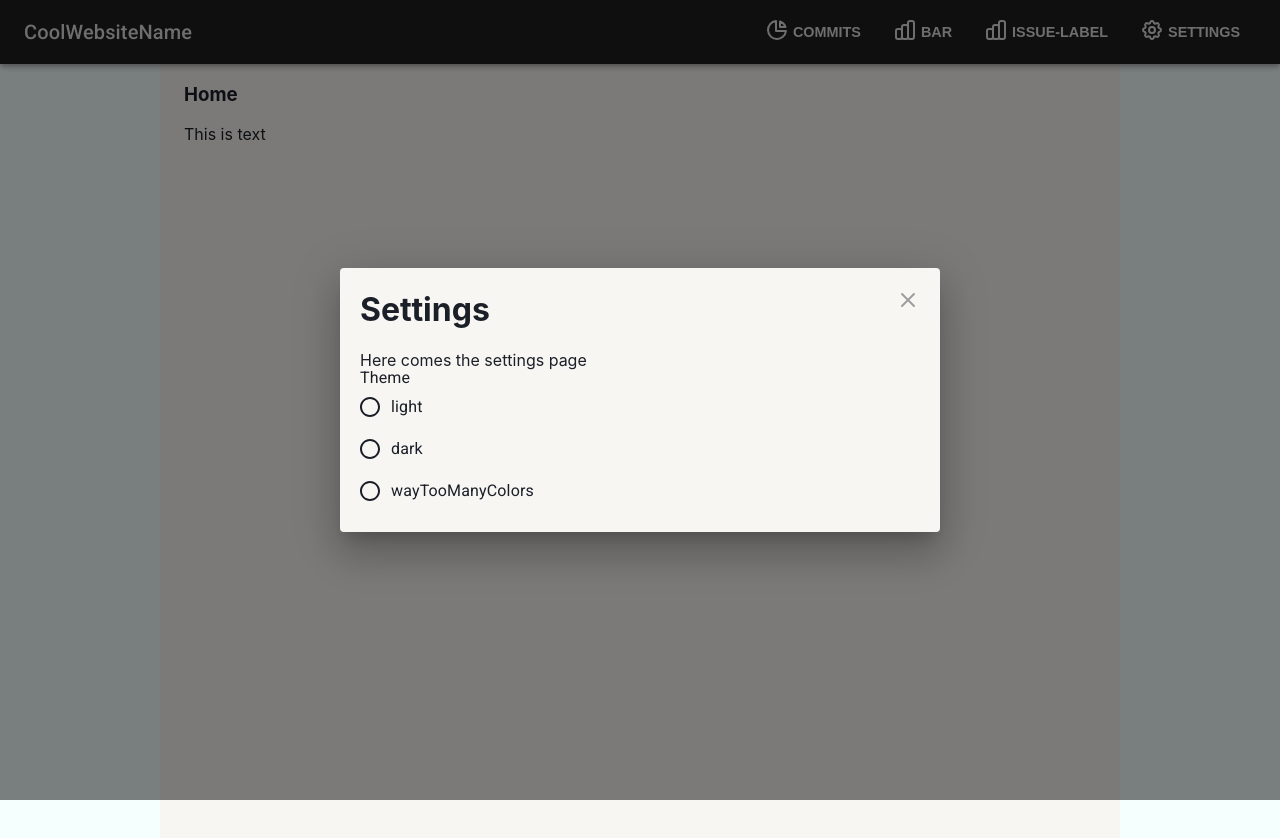
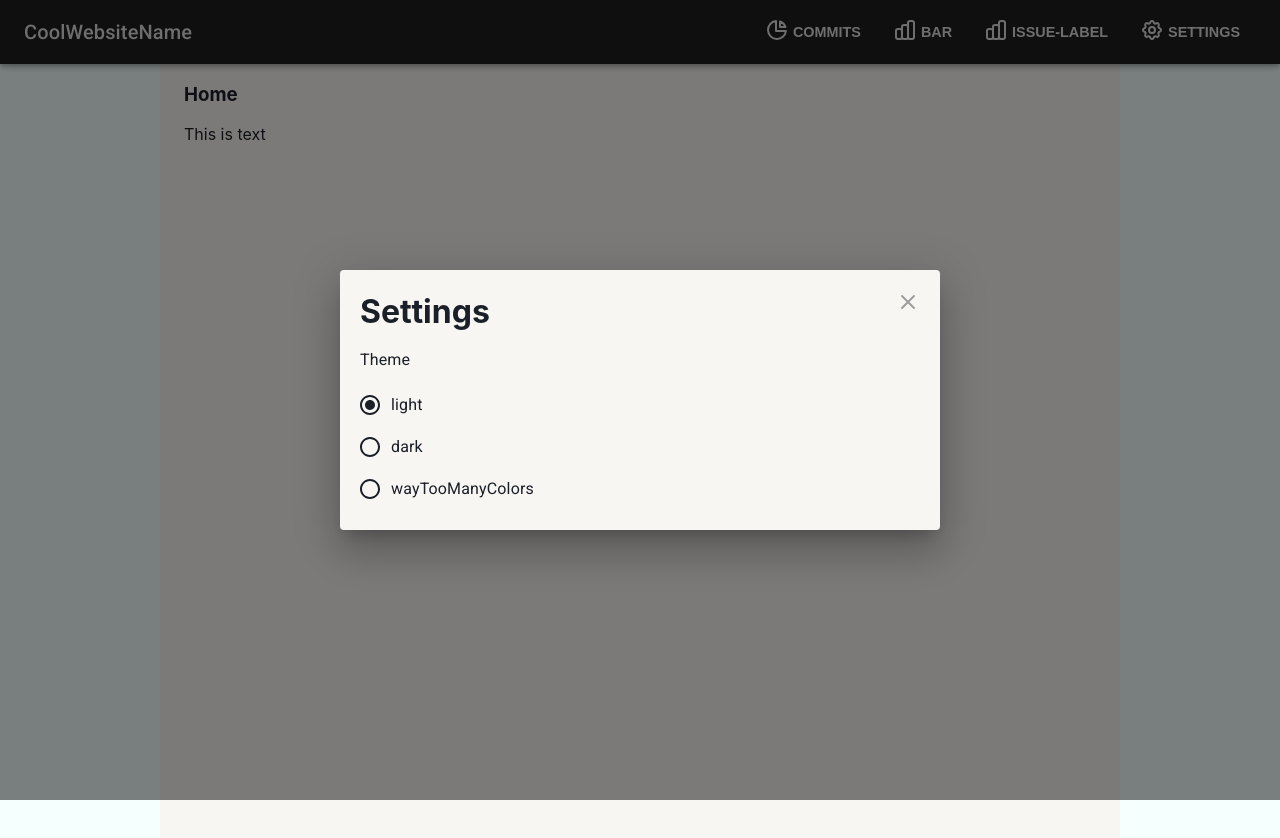
Before and after one commit to dotClique/project2-it2810, a React (Create React App) app: page / in a window 1280 px wide. Both pictures are taken after a click on the link "SETTINGS". Shown: the top 838 px of the page. Built offline with nearby package versions, Linux system fonts and the light colour scheme.

Commit message:
feat: make current theme selected by default

```diff
--- a/src/App.tsx
+++ b/src/App.tsx
@@ -16,15 +16,19 @@ import { Theme } from '@material-ui/core';
 function App() {
   const [openSettings, setOpenSettings] = useState(false);
   const [theme, setTheme] = useState<Theme>(themes.light);
+  const [themeName, setThemeName] = useState<string>('light');
+
+  // Get the theme from localstorage
   useEffect(() => {
-    // Load the todos on mount
     const storageString = localStorage.getItem('theme') as keyof typeof themes;
     if (storageString) {
       if (Object.prototype.hasOwnProperty.call(themes, storageString)) {
         setTheme(themes[storageString]);
+        setThemeName(storageString);
       }
     }
   }, []);
+
   return (
     <div className="App">
       <OpenSettingsContext.Provider value={[openSettings, setOpenSettings]}>
@@ -33,6 +37,8 @@ function App() {
             open={openSettings}
             onClose={() => setOpenSettings(false)}
             setTheme={setTheme}
+            themeName={themeName}
+            setThemeName={setThemeName}
           />
           <NavBar title="CoolWebsiteName" />
           <Router>
--- a/src/components/ThemeRadioGroup/index.tsx
+++ b/src/components/ThemeRadioGroup/index.tsx
@@ -5,6 +5,7 @@ import { themes } from '../../helpers/themes';
 
 type ThemeRadioGroupProps = {
   onChange: (event: ChangeEvent<HTMLInputElement>, value: string) => void;
+  themeName: string;
 };
 
 /**
@@ -29,6 +30,7 @@ export default function ThemeRadioGroup(props: ThemeRadioGroupProps) {
               className={classes.radio}
               key={themeName}
               value={themeName}
+              checked={themeName === props.themeName}
               label={themeName}
               control={<Radio className={classes.radio} />}
             />
--- a/src/components/ThemeRadioGroup/styles.ts
+++ b/src/components/ThemeRadioGroup/styles.ts
@@ -7,6 +7,7 @@ export const useStyles = makeStyles((theme: Theme) =>
     },
     legend: {
       color: theme.palette.primary.contrastText + '!important',
+      marginBottom: '1rem',
     },
   }),
 );
--- a/src/pages/SettingsPage/index.tsx
+++ b/src/pages/SettingsPage/index.tsx
@@ -8,6 +8,8 @@ type SettingsPageProps = {
   open: boolean;
   onClose: () => void;
   setTheme: (t: Theme) => void;
+  themeName: string;
+  setThemeName: (n: string) => void;
 };
 
 export default function SettingsPage(props: SettingsPageProps) {
@@ -16,12 +18,12 @@ export default function SettingsPage(props: SettingsPageProps) {
     if (Object.prototype.hasOwnProperty.call(themes, value)) {
       const theme = value as keyof typeof themes;
       props.setTheme(themes[theme]);
+      props.setThemeName(theme);
     }
   }
   return (
     <Popup title="Settings" open={props.open} onClose={props.onClose} maxWidth="sm">
-      <div>Here comes the settings page</div>
-      <ThemeRadioGroup onChange={changeTheme} />
+      <ThemeRadioGroup onChange={changeTheme} themeName={props.themeName} />
     </Popup>
   );
 }
```
